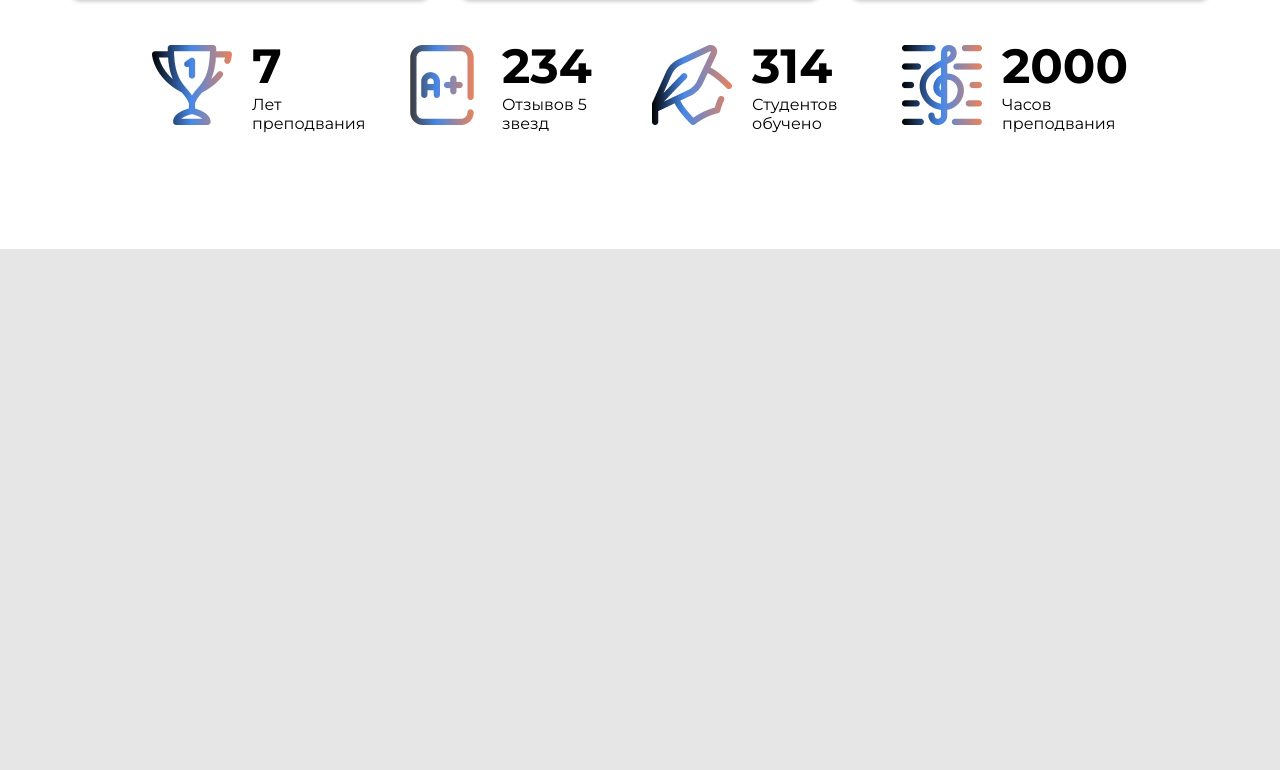
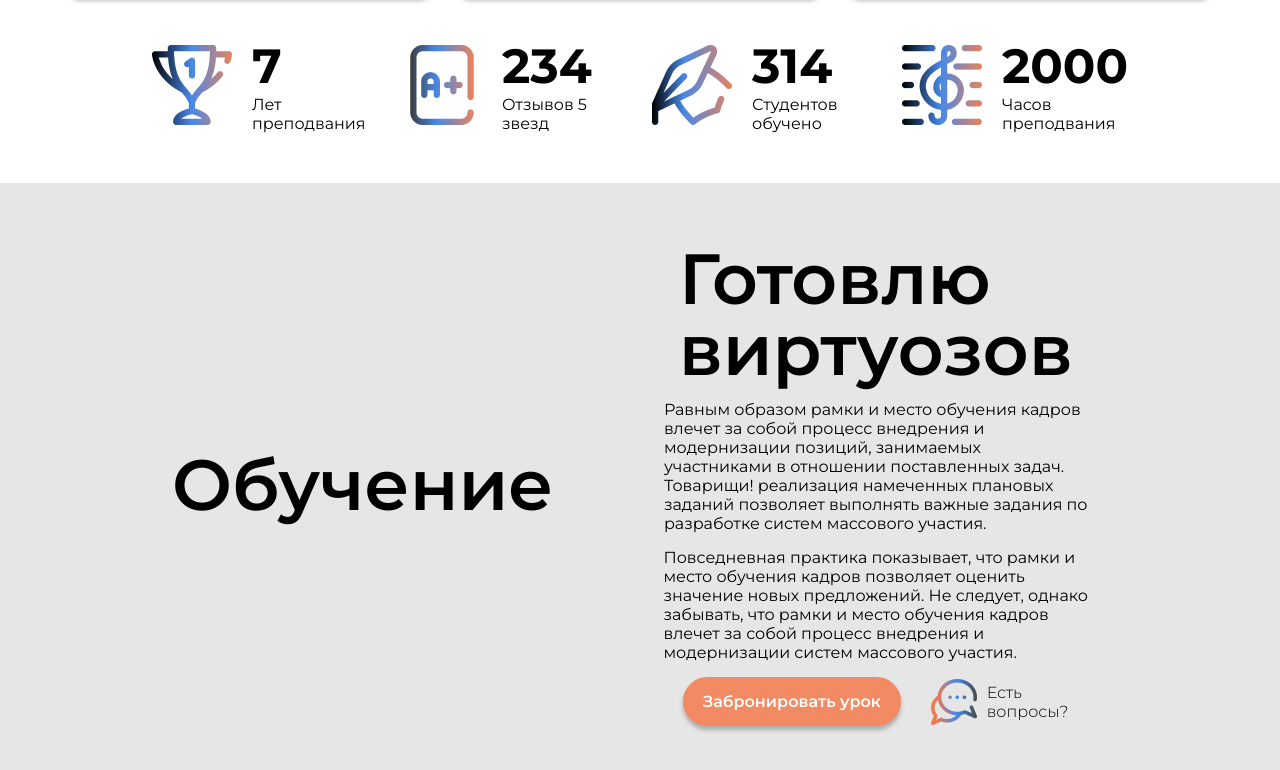
Before and after one commit to Valkyrieday/gitar-teacher, a plain HTML site: page index.html in a window 1280 px wide. Shown: the part 1348-2118 px from the top of the page. Before the commit the page ends 1597 px from the top, so only its background shows below. Drawn offline with Linux system fonts and the light colour scheme.

Commit message:
начал третию секцию

```diff
--- a/css/style.css
+++ b/css/style.css
@@ -134,7 +134,7 @@ section {
   flex-direction: column;
   align-items: center;
   width: 100%;
-  min-height: 100vh;
+  margin-bottom: 50px;
 }
 
 .lesson h1 {
@@ -258,3 +258,40 @@ section {
   width: 80px;
   height: 80px;
 }
+
+
+.inform {
+  display: flex;
+  justify-content: center;
+  align-items: center;
+  gap: 90px;
+  margin: 40px 0;
+}
+
+.inform h1 {
+  font-size: 71px;
+  line-height: 1;
+  font-weight: 600;
+}
+
+.inform-right .actions {
+  display: flex;
+  gap: 30px;
+  align-items: center;
+}
+
+.inform-right .actions .chat-bts {
+  display: flex;
+  align-items: center;
+  gap: 10px;
+  font-weight: 300;
+}
+
+.inform-right {
+  display: flex;
+  flex-direction: column;
+  justify-content: center;
+  align-items: center;
+  gap: 15px;
+  padding: 20px;
+}
--- a/index.html
+++ b/index.html
@@ -105,6 +105,43 @@
           </div>
         </section>
       </div>
+      <div class="secton-wrapper">
+        <div class="inform">
+          <div class="inform-left">
+            <h1>Обучение</h1>
+          </div>
+          <div class="inform-right">
+            <h1>Готовлю <br>виртуозов</h1>
+            <p>
+              Равным образом рамки и место обучения кадров <br>
+              влечет за собой процесс внедрения и <br>
+              модернизации позиций, занимаемых <br>
+              участниками в отношении поставленных задач. <br>
+              Товарищи! реализация намеченных плановых <br>
+              заданий позволяет выполнять важные задания по <br>
+              разработке систем массового участия. <br>
+            </p>
+            <p>
+              Повседневная практика показывает, что рамки и <br>
+              место обучения кадров позволяет оценить <br>
+              значение новых предложений. Не следует, однако <br>
+              забывать, что рамки и место обучения кадров <br>
+              влечет за собой процесс внедрения и <br>
+              модернизации систем массового участия.<br>
+
+            </p>
+            <div class="actions">
+              <div class="buttonhero">Забронировать урок</div>
+              <div class="chat-bts">
+                <img src="img/Иконка чата 1.png" alt="" />
+                <span
+                  >Есть <br />
+                  вопросы?</span
+                >
+              </div>
+            </div>
+        </div>
+      </div>
     </main>
 
     <footer></footer>
```
